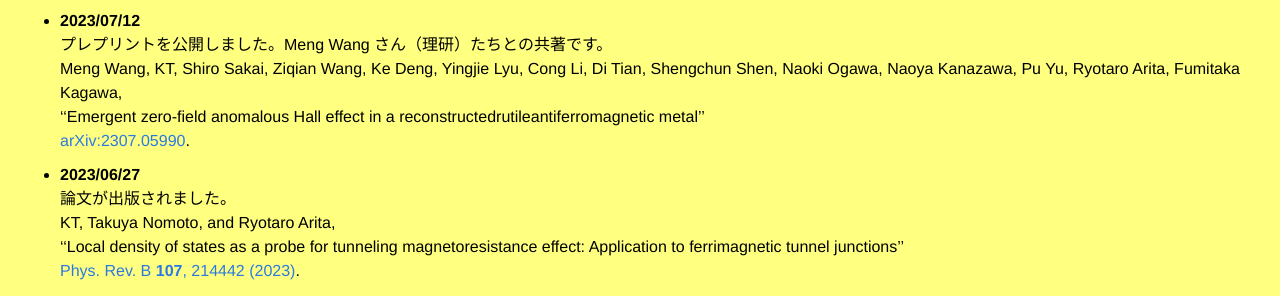
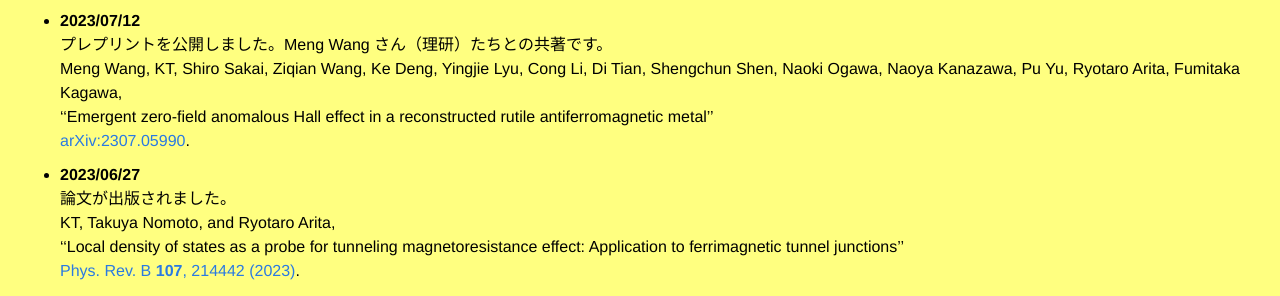
Before and after one commit to katsu-tanaka/katsu-tanaka.github.io, a Jekyll site: the page built from index.md, in a window 1280 px wide. Shown: the part 281-577 px from the top of the page. Built offline with Jekyll 4.4.1, drawn with Linux system fonts in a browser that asks for light colours.

Commit message:
typo fixed

```diff
--- a/index.md
+++ b/index.md
@@ -17,7 +17,7 @@ title: Katsuhiro Tanaka
 - **2023/07/12**
   プレプリントを公開しました。Meng Wang さん（理研）たちとの共著です。
   Meng Wang, KT, Shiro Sakai, Ziqian Wang, Ke Deng, Yingjie Lyu, Cong Li, Di Tian, Shengchun Shen, Naoki Ogawa, Naoya Kanazawa, Pu Yu, Ryotaro Arita, Fumitaka Kagawa,
-  ''Emergent zero-field anomalous Hall effect in a reconstructedrutileantiferromagnetic metal''
+  ''Emergent zero-field anomalous Hall effect in a reconstructed rutile antiferromagnetic metal''
   [arXiv:2307.05990](https://arxiv.org/abs/2307.05990){:target="_blank"}.
 
 - **2023/06/27**
```
Also changed, not shown: en/papers_e.md (+1 -1 lines), index_e.md (+1 -1 lines), ja/papers_j.md (+1 -1 lines).
